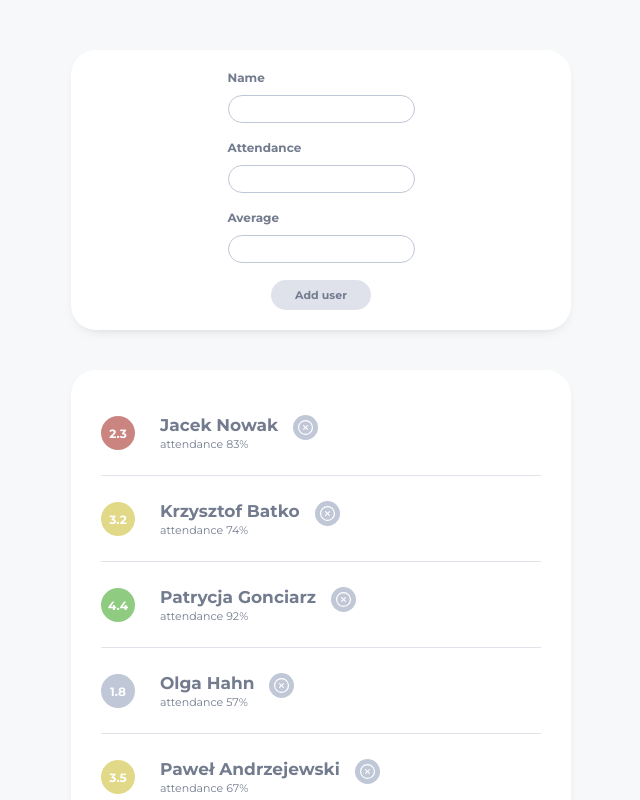
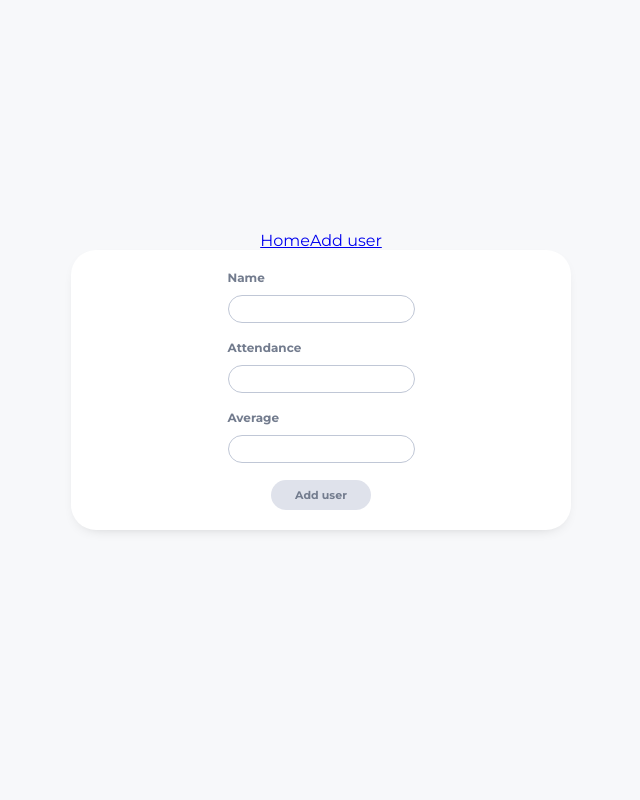
Before and after one commit to novacooo/study-buddy, a React (Create React App) app: page /#/add-user in a window 1280 px wide. Shown: the top 800 px of the page, without its empty margins (319-959 px from the left). Built offline with nearby package versions, Linux system fonts and the light colour scheme.

Commit message:
Forms and routing chapter done

```diff
--- a/package.json
+++ b/package.json
@@ -12,6 +12,7 @@
     "@types/react-dom": "^17.0.0",
     "react": "^17.0.2",
     "react-dom": "^17.0.2",
+    "react-router-dom": "^5.3.0",
     "react-scripts": "4.0.3",
     "styled-components": "^5.3.1",
     "typescript": "^4.1.2",
@@ -46,6 +47,7 @@
     ]
   },
   "devDependencies": {
+    "@types/react-router-dom": "^5.3.1",
     "@types/styled-components": "^5.1.15",
     "@typescript-eslint/parser": "^5.0.0",
     "eslint-config-prettier": "^8.3.0",
--- a/src/components/molecules/FormField/FormField.tsx
+++ b/src/components/molecules/FormField/FormField.tsx
@@ -8,12 +8,15 @@ interface IFormFieldProps {
   name: string;
   id: string;
   type?: string;
+  step?: number;
+  value?: string;
+  onChange?: (e: any) => void;
 }
 
-const FormField = ({ label, name, id, type = 'text' }: IFormFieldProps) => (
+const FormField = ({ label, name, id, type = 'text', step, value, onChange }: IFormFieldProps) => (
   <Wrapper>
     <Label htmlFor={id}>{label}</Label>
-    <Input name={name} id={id} type={type} />
+    <Input name={name} id={id} type={type} step={step} value={value} onChange={onChange} />
   </Wrapper>
 );
 
--- /dev/null
+++ b/src/components/organisms/Form/Form.styles.tsx
@@ -0,0 +1,15 @@
+import styled from 'styled-components';
+
+export const FormWrapper = styled.form`
+  display: flex;
+  flex-direction: column;
+  align-items: center;
+  gap: 17px;
+  margin-bottom: 40px;
+  padding: 20px 30px;
+  width: 100%;
+  max-width: 500px;
+  background-color: ${({ theme }) => theme.colors.white};
+  border-radius: 25px;
+  box-shadow: 0 5px 15px -10px hsla(0, 0%, 0%, 0.3);
+`;
--- /dev/null
+++ b/src/components/organisms/Form/Form.tsx
@@ -0,0 +1,27 @@
+import React from 'react';
+import { FormWrapper } from './Form.styles';
+import FormField from 'components/molecules/FormField/FormField';
+import Button from 'components/atoms/Button/Button';
+
+interface IFormValues {
+  name: string;
+  attendance: string;
+  average: string;
+}
+
+interface IFormProps {
+  handleAddUser: (e: any) => void;
+  formValues: IFormValues;
+  handleInputChange: (e: any) => void;
+}
+
+const Form = ({ handleAddUser, formValues, handleInputChange }: IFormProps) => (
+  <FormWrapper onSubmit={handleAddUser}>
+    <FormField label="Name" name="name" id="name" value={formValues.name} onChange={handleInputChange} />
+    <FormField label="Attendance" name="attendance" id="attendance" type="number" value={formValues.attendance} onChange={handleInputChange} />
+    <FormField label="Average" name="average" id="average" type="number" step={0.1} value={formValues.average} onChange={handleInputChange} />
+    <Button type="submit">Add user</Button>
+  </FormWrapper>
+);
+
+export default Form;
--- a/src/components/organisms/UsersList/UsersList.tsx
+++ b/src/components/organisms/UsersList/UsersList.tsx
@@ -1,45 +1,16 @@
-import React, { useState, useEffect } from 'react';
-import { IUserData, users as usersData } from 'data/users';
-import { FormWrapper, LoadingText, StyledList, Wrapper } from './UsersList.styles';
+import React from 'react';
+import { IUserData } from 'data/users';
+import { StyledList, Wrapper, LoadingText } from './UsersList.styles';
 import UsersListItem from 'components/molecules/UsersListItem/UsersListItem';
-import FormField from 'components/molecules/FormField/FormField';
-import Button from 'components/atoms/Button/Button';
 
-const mockAPI = () => {
-  return new Promise<IUserData[]>((resolve, reject) => {
-    setTimeout(() => {
-      usersData ? resolve(usersData) : reject({ message: 'Error' });
-    }, 2000);
-  });
-};
+interface IUsersListProps {
+  users: IUserData[];
+  isLoading?: boolean;
+  deleteUser: (name: string) => void;
+}
 
-const UsersList = () => {
-  const [users, setUsers] = useState([] as IUserData[]);
-  const [isLoading, setIsLoading] = useState(true);
-
-  useEffect(() => {
-    setIsLoading(true);
-    mockAPI()
-      .then((data) => {
-        setIsLoading(false);
-        setUsers(data);
-      })
-      .catch((err) => console.log(err));
-  }, []);
-
-  const deleteUser = (name: string) => {
-    const filteredUsers = users.filter((user) => user.name !== name);
-    setUsers(filteredUsers);
-  };
-
+const UsersList = ({ users, isLoading = false, deleteUser }: IUsersListProps) => {
   return (
-    <>
-      <FormWrapper>
-        <FormField label="Name" name="name" id="name" />
-        <FormField label="Attendance" name="attendance" id="attendance" />
-        <FormField label="Average" name="average" id="average" />
-        <Button>Add user</Button>
-      </FormWrapper>
     <Wrapper>
       <StyledList>
         {isLoading ? <LoadingText>Loading...</LoadingText> : null}
@@ -48,7 +19,6 @@ const UsersList = () => {
         ))}
       </StyledList>
     </Wrapper>
-    </>
   );
 };
 
--- a/src/views/Root.tsx
+++ b/src/views/Root.tsx
@@ -1,8 +1,11 @@
-import React from 'react';
+import React, { useEffect, useState } from 'react';
 import styled, { ThemeProvider } from 'styled-components';
+import { HashRouter, Switch, Route, Link } from 'react-router-dom';
+import { IUserData, users as usersData } from 'data/users';
 import UsersList from 'components/organisms/UsersList/UsersList';
 import GlobalStyle from 'assets/styles/GlobalStyle';
 import { theme } from 'assets/styles/theme';
+import Form from 'components/organisms/Form/Form';
 
 const Wrapper = styled.div`
   display: flex;
@@ -16,13 +19,82 @@ const Wrapper = styled.div`
   background-color: ${({ theme }) => theme.colors.lightGrey};
 `;
 
-const Root = () => (
+const mockAPI = () => {
+  return new Promise<IUserData[]>((resolve, reject) => {
+    setTimeout(() => {
+      usersData ? resolve(usersData) : reject({ message: 'Error' });
+    }, 2000);
+  });
+};
+
+const initialFormState = {
+  name: '',
+  attendance: '',
+  average: '',
+};
+
+const Root = () => {
+  const [users, setUsers] = useState([] as IUserData[]);
+  const [isLoading, setIsLoading] = useState(true);
+  const [formValues, setFormValues] = useState(initialFormState);
+
+  useEffect(() => {
+    setIsLoading(true);
+    mockAPI()
+      .then((data) => {
+        setIsLoading(false);
+        setUsers(data);
+      })
+      .catch((err) => console.log(err));
+  }, []);
+
+  const deleteUser = (name: string) => {
+    const filteredUsers = users.filter((user) => user.name !== name);
+    setUsers(filteredUsers);
+  };
+
+  const handleInputChange = (e: React.ChangeEvent<HTMLInputElement>) => {
+    setFormValues({
+      ...formValues,
+      [e.target.name]: e.target.value,
+    });
+  };
+
+  const handleAddUser = (e: React.FormEvent<HTMLFormElement>) => {
+    e.preventDefault();
+
+    const newUser: IUserData = {
+      name: formValues.name,
+      attendance: parseInt(formValues.attendance),
+      average: parseFloat(formValues.average),
+    };
+
+    setUsers([newUser, ...users]);
+
+    setFormValues(initialFormState);
+  };
+
+  return (
+    <HashRouter>
       <ThemeProvider theme={theme}>
         <GlobalStyle />
         <Wrapper>
-      <UsersList />
+          <nav>
+            <Link to="/">Home</Link>
+            <Link to="/add-user">Add user</Link>
+          </nav>
+          <Switch>
+            <Route exact path="/">
+              <UsersList users={users} isLoading={isLoading} deleteUser={deleteUser} />
+            </Route>
+            <Route exact path="/add-user">
+              <Form formValues={formValues} handleInputChange={handleInputChange} handleAddUser={handleAddUser} />
+            </Route>
+          </Switch>
         </Wrapper>
       </ThemeProvider>
+    </HashRouter>
   );
+};
 
 export default Root;
```
Also changed, not shown: 1 other file (tests, documents, lock files or other folders). Lines whose indentation alone changed are shown as unchanged.
